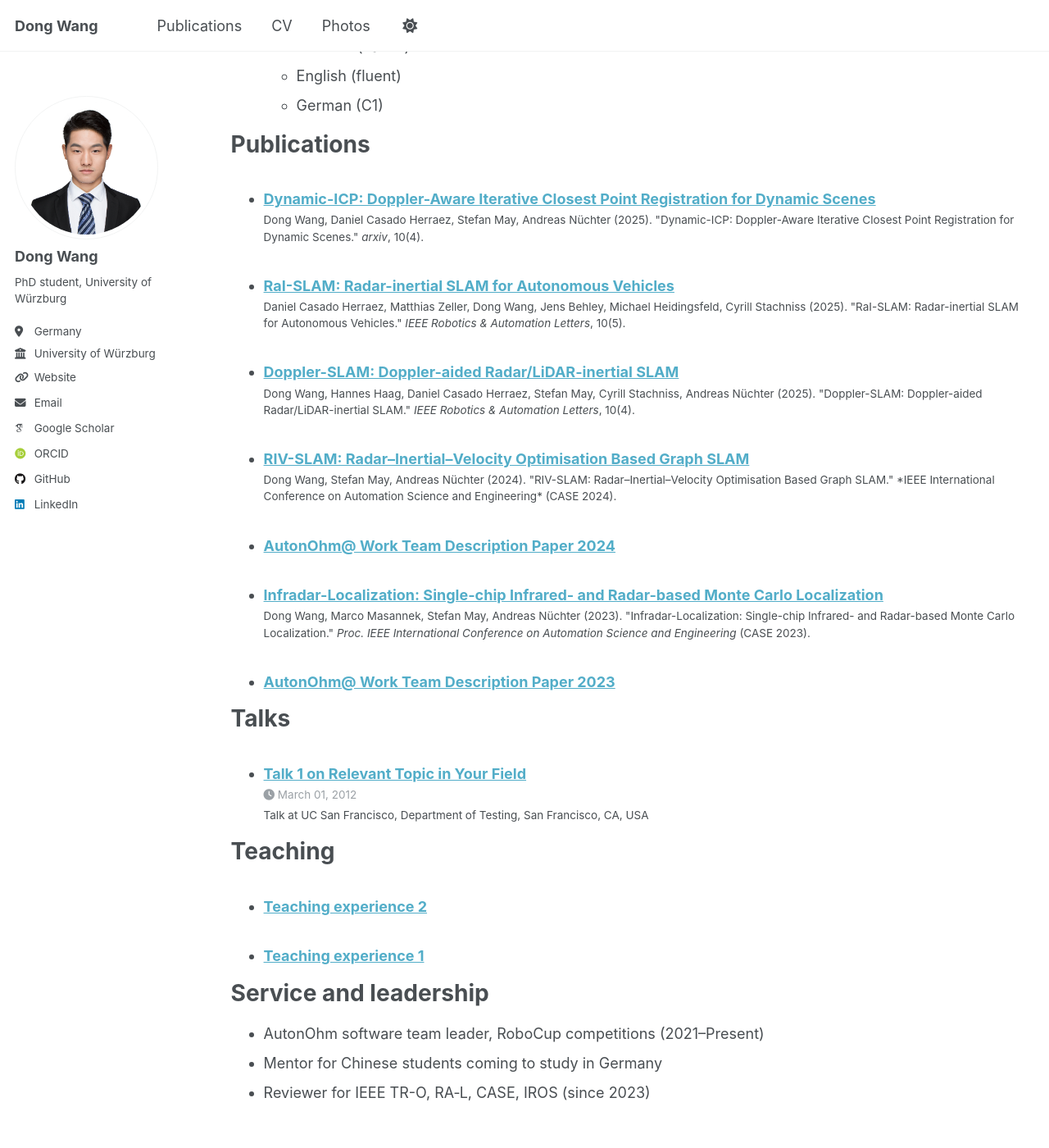
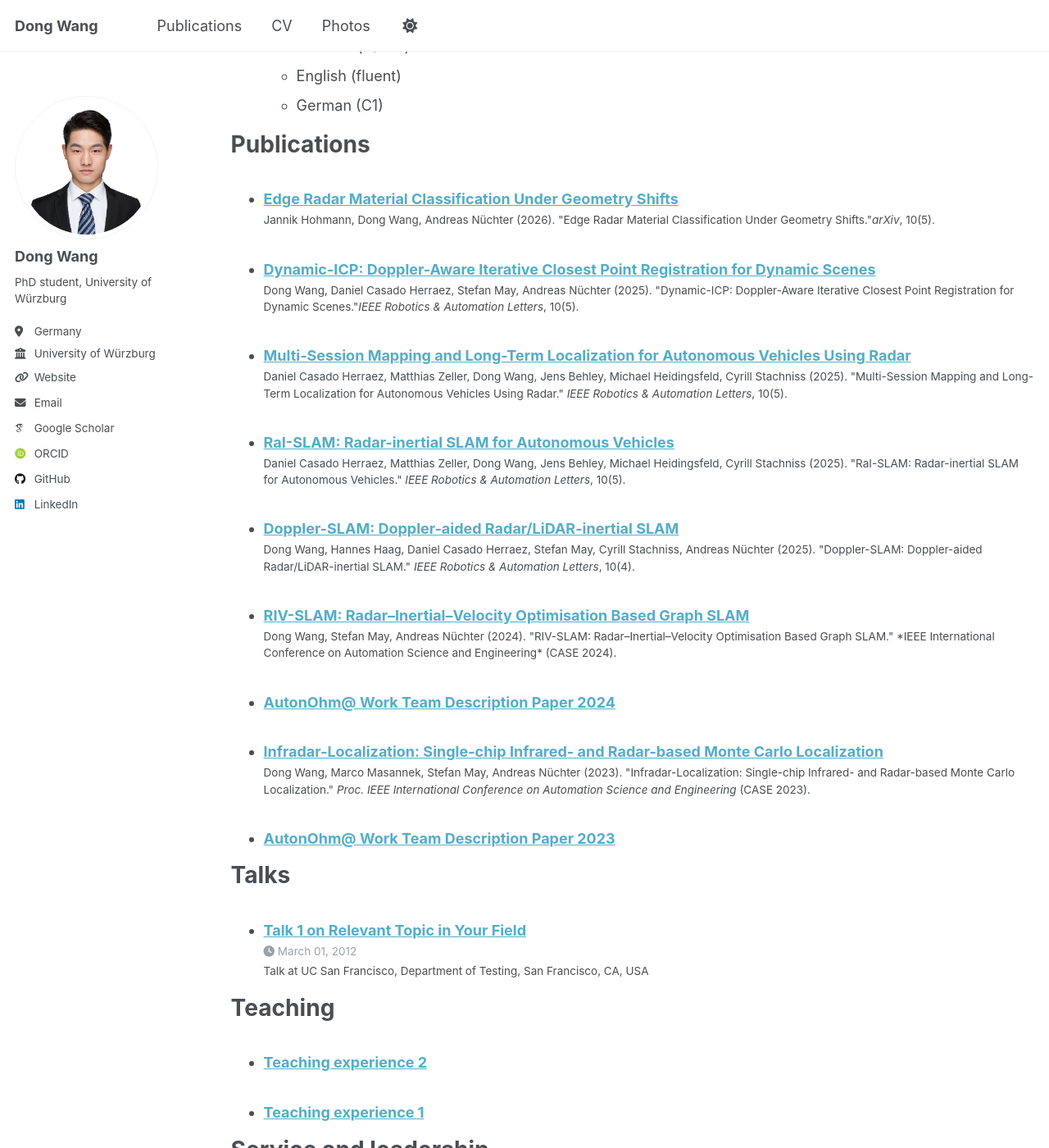
Before and after one commit to Wayne-DWA/Wayne-DWA.github.io, a Jekyll site: the page built from _pages/cv.md, in a window 1280 px wide and 1400 px high, scrolled down 1352 px. Shown: the whole window at 82% size. Built offline with Jekyll 4.4.1, drawn with Linux system fonts in a browser that asks for light colours; some web fonts are replaced; a script that is not in the unit is left out; some of the changed text lies outside the part shown.

Commit message:
add new papers

```diff
--- a/_pages/cv.md
+++ b/_pages/cv.md
@@ -74,6 +74,6 @@ Teaching
 
 Service and leadership
 ======
-* AutonOhm software team leader, RoboCup competitions (2021–Present)
+* AutonOhm software team leader, RoboCup competitions (2021–2025)
 * Mentor for Chinese students coming to study in Germany
 * Reviewer for IEEE TR-O, RA‑L, CASE, IROS (since 2023)
--- /dev/null
+++ b/_publications/2021-01-01-multi-session.md
@@ -0,0 +1,14 @@
+---
+title: "Multi-Session Mapping and Long-Term Localization for Autonomous Vehicles Using Radar"
+collection: publications
+category: manuscripts
+permalink: /publication/2021-01-01-multi-session
+excerpt: "In our approach, we construct maps of coinciding areas and align them by performing place recognition between them."
+date: 2026-01-01
+venue: "IEEE Robotics & Automation Letters"
+paperurl: "https://ieeexplore.ieee.org/abstract/document/11346986"
+slidesurl: "/files/Multi-session.pdf"
+bibtexurl: "/files/Multi-session.bib"
+citation: "Daniel Casado Herraez, Matthias Zeller, Dong Wang, Jens Behley, Michael Heidingsfeld, Cyrill Stachniss (2025). \"Multi-Session Mapping and Long-Term Localization for Autonomous Vehicles Using Radar.\" <i>IEEE Robotics & Automation Letters</i>, 10(5)."
+---
+In our approach, we construct maps of coinciding areas and align them by performing place recognition between them.
--- a/_publications/2025-11-25-dynamic-icp.md
+++ b/_publications/2026-03-01-dynamic-icp.md
@@ -2,13 +2,13 @@
 title: "Dynamic-ICP: Doppler-Aware Iterative Closest Point Registration for Dynamic Scenes"
 collection: publications
 category: manuscripts
-permalink: /publication/2025-11-25-dynamic-icp
+permalink: /publication/22026-03-01-dynamic-icp
 excerpt: "Dynamic-ICP is a Doppler-aware variant of ICP that explicitly models scene dynamics and fast ego motion."
-date: 2025-11-25
-venue: "arxiv"
-paperurl: "https://arxiv.org/abs/2511.20292"
+date: 2026-03-01
+venue: "IEEE Robotics & Automation Letters"
+paperurl: "https://ieeexplore.ieee.org/abstract/document/11419773"
 slidesurl: "/files/Dynamic-ICP.pdf"
 bibtexurl: "/files/Dynamic-ICP.bib"
-citation: "Dong Wang, Daniel Casado Herraez, Stefan May, Andreas Nüchter (2025). \"Dynamic-ICP: Doppler-Aware Iterative Closest Point Registration for Dynamic Scenes.\" <i>arxiv</i>, 10(4)."
+citation: "Dong Wang, Daniel Casado Herraez, Stefan May, Andreas Nüchter (2025). \"Dynamic-ICP: Doppler-Aware Iterative Closest Point Registration for Dynamic Scenes.\"<i>IEEE Robotics & Automation Letters</i>, 10(5)."
 ---
 Dynamic-ICP is a Doppler-aware variant of ICP that explicitly models scene dynamics and fast ego motion.
--- /dev/null
+++ b/_publications/2026-03-25-radar-material.md
@@ -0,0 +1,14 @@
+---
+title: "Edge Radar Material Classification Under Geometry Shifts"
+collection: publications
+category: conferences
+permalink: /publication/2026-03-25-radar-material
+excerpt: " We present a lightweight mmWave radar material classification pipeline designed for ultra-low-power edge devices (TI IWRL6432), using compact range-bin intensity descriptors and a Multilayer Perceptron (MLP) for real-time inference."
+date: 2026-03-25
+venue: "arXiv"
+paperurl: "https://arxiv.org/abs/2603.23342"
+slidesurl: "/files/Radar-material.pdf"
+bibtexurl: "/files/Radar-material.bib"
+citation: "Jannik Hohmann, Dong Wang, Andreas Nüchter (2026). \"Edge Radar Material Classification Under Geometry Shifts.\"<i>arXiv</i>, 10(5)."
+---
+ We present a lightweight mmWave radar material classification pipeline designed for ultra-low-power edge devices (TI IWRL6432), using compact range-bin intensity descriptors and a Multilayer Perceptron (MLP) for real-time inference.
```
Also changed, not shown: other parts of _pages/cv.md (+1 -1 lines), _pages/about.md (+41 -3 lines), files/Multi-session.bib (added, +10 -0 lines), files/Radar-material.bib (added, +9 -0 lines), images/MS/motivation.png (added), images/MS/motivation_crop.png (added), 2 other files.
